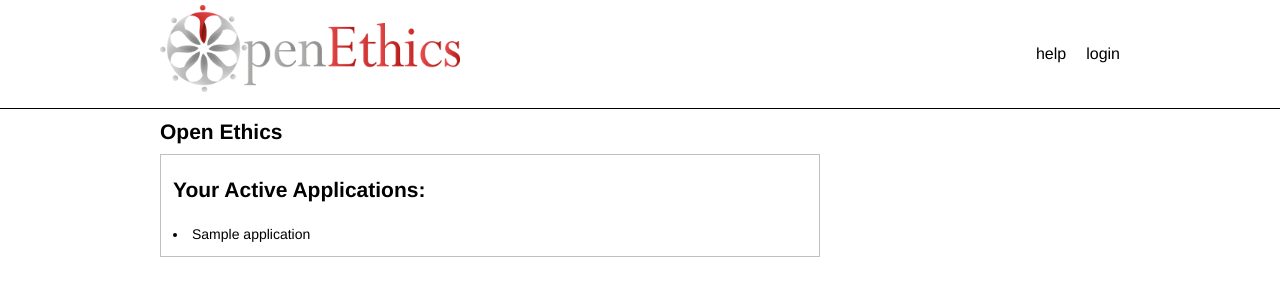
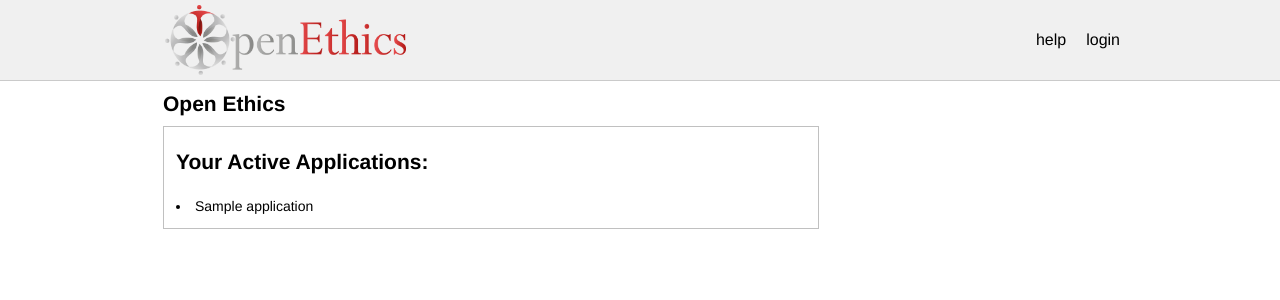
Before and after one commit to UoK-Psychology/Openethics, a Django app: template root/templates/index.html in a window 1280 px wide. Shown: the top 300 px of the page. Run offline with Django 3.2, Linux system fonts and the light colour scheme; the template is opened without the code that fills it: most values are stand-ins (such as "Sample title", 1, 10 or a date in 2020); parts of the project's set-up code (start-up, migrations or seed data) failed here and were passed over.

Commit message:
more styling including login page

```diff
--- a/ethicsapplication/templates/ethicsapplication/ea_base.html
+++ b/ethicsapplication/templates/ethicsapplication/ea_base.html
@@ -12,10 +12,7 @@
 		<body>
 			<div id="wrapper">
 				<div id="banner" class="clearfix">
-					<div class="container clearfix">
-						<a class="site-logo" href="{% url index_view %}">
-							<img alt="OpenEthics" src="{{ STATIC_URL }}/images/oe_logo_big.png" />
-						</a>
+					<div id="banner-centre" class="container">
 						{% block banner-menu %}
 						<ul class="top-nav">
 							<li><a href="#">help</a></li>
@@ -25,10 +22,14 @@
 								<li><a href="{% url auth_login %}">login</a></li>
 							{% endif %}
 						</ul>
+						<a class="site-logo" href="{% url index_view %}">
+							<img alt="OpenEthics" src="{{ STATIC_URL }}/images/oe_logo_big.png" />
+						</a>
 						{% endblock %}
 					</div>
 				</div>
-				<div id="page" class="container">
+				<div class="container">
+					<div id="page">
 						{% block page-header %}
 							<h1><span class="field">Open Ethics</span></h1>
 						{% endblock %}
@@ -75,5 +76,6 @@
 						{% endblock %}
 					</div>
 				</div>
+			</div>
 		</body>
 </html>
--- a/media/css/ea_base.css
+++ b/media/css/ea_base.css
@@ -36,23 +35,22 @@ div {
 	display: block;
 }
 
-.clearfix::after{
+.clearfix:after{
+	clear:both;
 	content:".";
 	display:block;
 	height:0;
-	clear:both;
+	line-height:0;
 	visibility:hidden
-}
-
-
-* html .clearfix{
-	height:1%
 }
 
 .clearfix{
 	display:block
 }
 
+* html .clearfix{
+	height:1%
+}
 
 * {
 	margin:0;
@@ -71,18 +69,30 @@ div {
 }
 .site-logo {
 	float: left;
-
 	padding: 5px;
 	position: relative;
-	width:300px;
+	/* width:300px; */
 }
 
-.top-nav {
+span.field {
+	font-weight:bold;
+}
+ul.top-nav {
 	float: right !important;
 	line-height: 2em;
 	list-style: none;
-	padding: 40px 0;
-	position: relative;
+	vertical-align: middle;
+}
+
+ul.top-nav a {
+	display: table-cell;
+	height: 80px;  /*unfortunatley need to set this to the height of the image else menu is at top*/
+	vertical-align: middle;
+}
+
+a.site-logo img {
+	left: 0;
+	max-height: 70px;
 }
 
 .top-nav li {
@@ -92,15 +102,9 @@ div {
 	margin: 0 0 0 20px;
 }
 
-a.site-logo img {
-	position: absolute;
-	left: 0;
-	max-width:300px;
-}
-
 #banner {
-	border-bottom-style: solid;
-	border-bottom-width: 1px;
+	background-color: #F0F0F0;
+	border-bottom: 1px solid #CACACA;
 }
 
 #sidebar-top,
@@ -177,9 +182,18 @@ p#checklist a {
 	padding-left: 12px;
 }
 
+#page {
+	padding:0 3px;
+}
+
 #page h1 {
 	font-size:1.5em;
 	padding: 8px 0;
+}
+
+#page h2 {
+	font-size:1.1em;
+	padding:5px 0;
 }
 
 #page h1 + p{
```
Also changed, not shown: other parts of media/css/ea_base.css (+38 -5 lines), ethicsapplication/templates/ethicsapplication/view_ethics_application.html (+4 -6 lines). Lines whose indentation alone changed are shown as unchanged.
